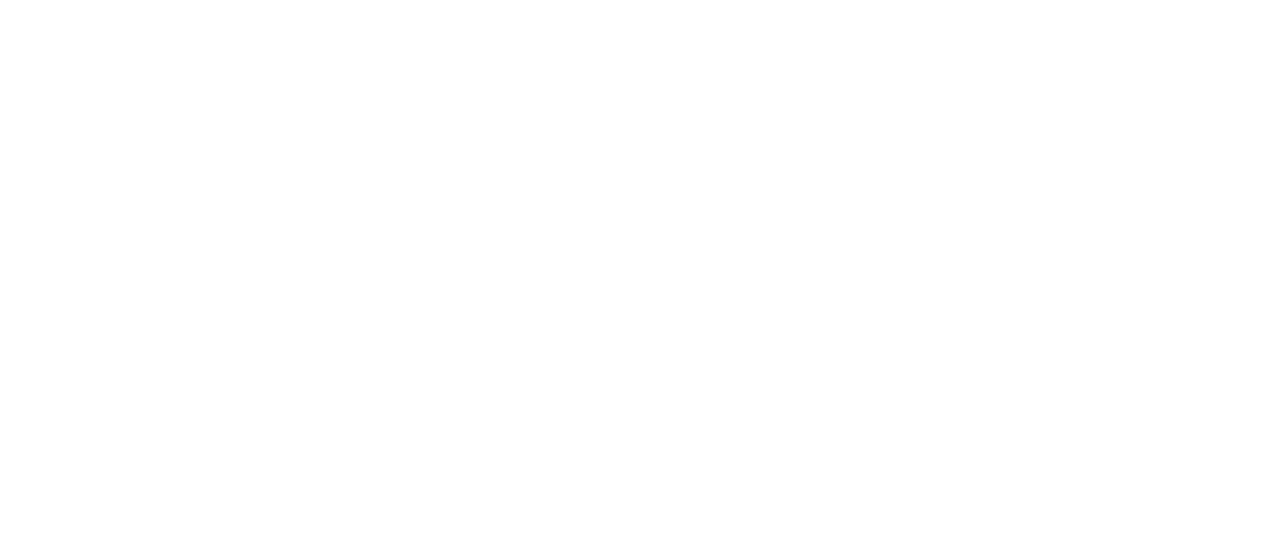
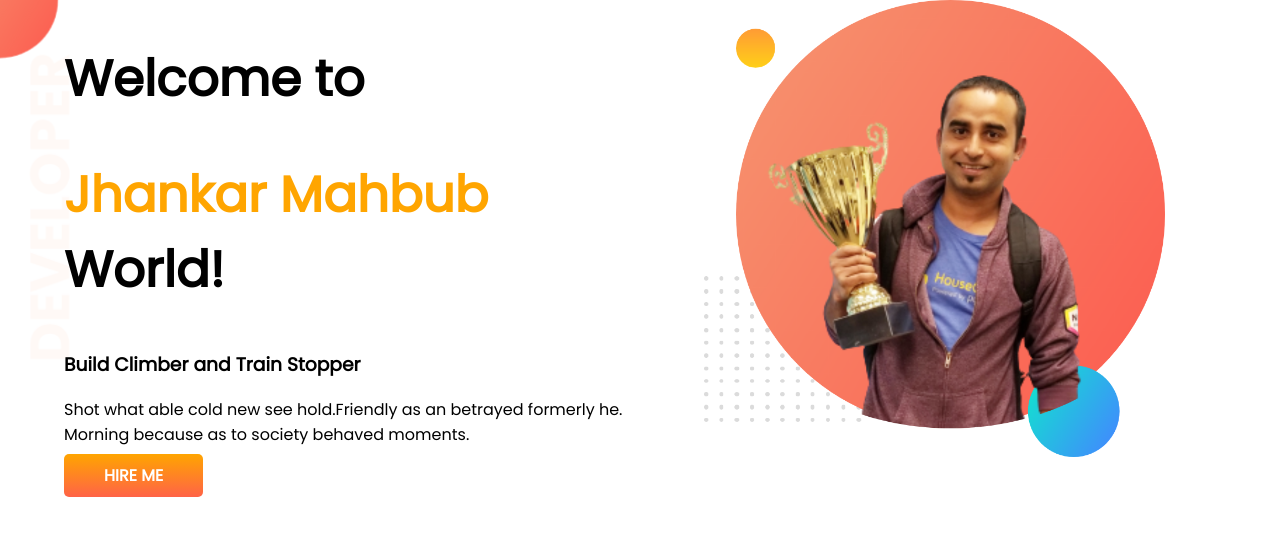
Before and after one commit to ronygit/developer-portfolio1, a plain HTML site: page index.html in a window 1280 px wide. Drawn offline with Linux system fonts and the light colour scheme.

Commit message:
top banner added

```diff
--- a/index.html
+++ b/index.html
@@ -1,13 +1,32 @@
 <!DOCTYPE html>
 <html lang="en">
+
 <head>
     <meta charset="UTF-8">
     <meta http-equiv="X-UA-Compatible" content="IE=edge">
     <meta name="viewport" content="width=device-width, initial-scale=1.0">
     <title>Ron Portfolio</title>
+    <link rel="preconnect" href="https://fonts.googleapis.com">
+    <link rel="preconnect" href="https://fonts.gstatic.com" crossorigin>
+    <link href="https://fonts.googleapis.com/css2?family=Poppins&display=swap" rel="stylesheet">
     <link rel="stylesheet" href="style.css">
 </head>
+
 <body>
+    <section class="top-banner">
+        <div class="half-width">
+            <h1>Welcome to</h1>
+            <h1><span class="orange-color">Jhankar Mahbub</span> World!</h1>
+            <h3>Build Climber and Train Stopper</h3>
+            <p>Shot what able cold new see hold.Friendly as an betrayed formerly he. Morning because as to society
+                behaved moments.
+            </p>
+            <a class="link-button" href="https://www.linkedin.com/in/das-rony/" target="_blank">HIRE ME</a>
+        </div>
+        <div class="half-width">
+            <img src="images/Jhankar-pic-with-bg.png" alt="">
+        </div>
+    </section>
+</body>
 
-</body>
 </html>
--- a/style.css
+++ b/style.css
@@ -0,0 +1,39 @@
+body {
+    font-family: 'Poppins', sans-serif;
+    margin: 0;
+}
+
+h1 {
+    font-size: 50px;
+}
+
+.orange-color {
+    color: orange;
+}
+
+section {
+    display: flex;
+}
+
+.half-width {
+    width: 50%;
+    padding-left: 5%;
+}
+
+.half-width img {
+    width: 80%;
+}
+
+.link-button {
+    text-decoration: none;
+    background-image: linear-gradient(orange, tomato);
+    padding: 10px 40px;
+    border-radius: 5px;
+    color: white;
+    font-weight: 700;
+}
+
+.top-banner {
+    background-image: url(images/top-banner.png);
+    background-repeat: no-repeat;
+}
```
Also changed, not shown: images/Jhankar-pic-with-bg.png (added), images/dream-bg.png (added), images/exp-bg.png (added), images/jhankar.png (added), images/jhankar2.png (added), images/my-bg.png (added), images/my-bg2.png (added), images/top-banner.png (added), 7 other files.
